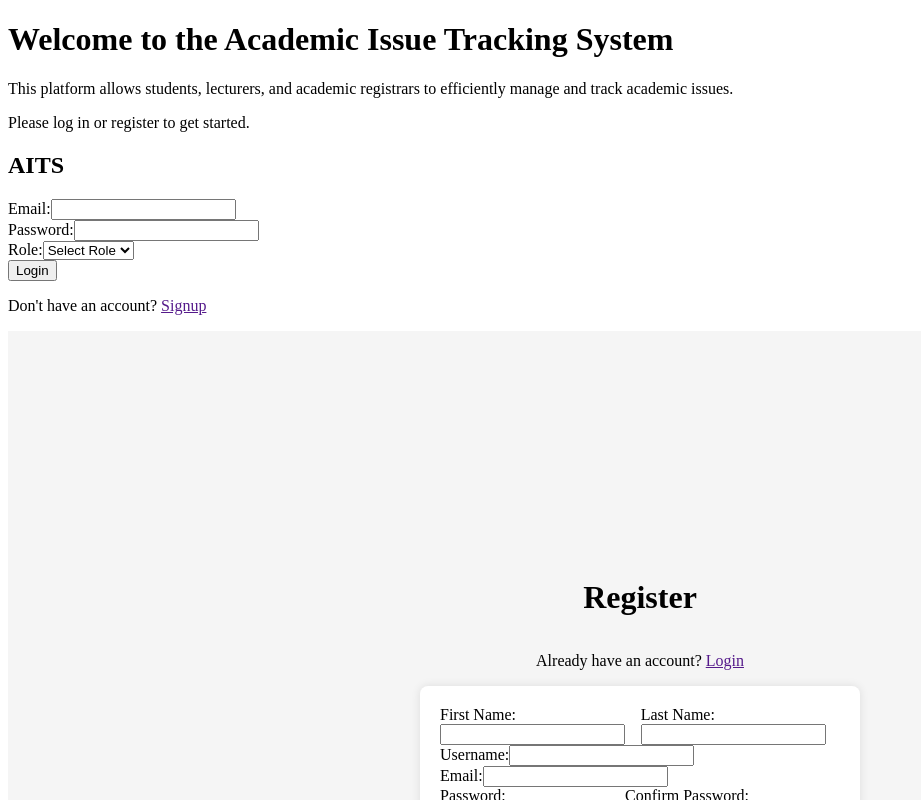
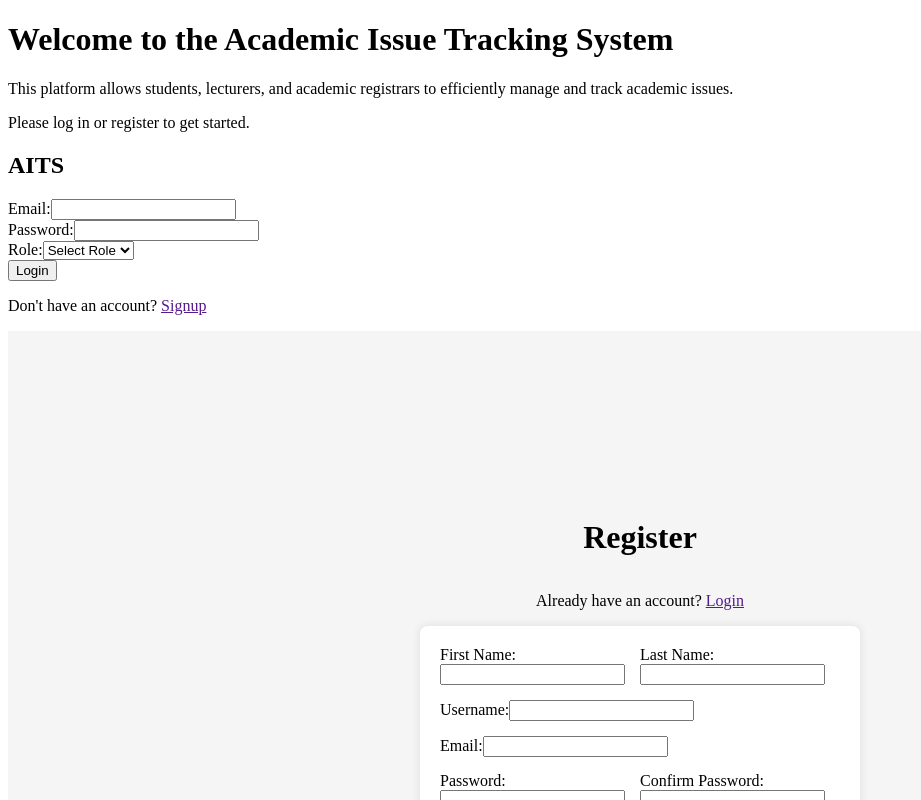
Before and after one commit to ArnoldPeterMukasa/AITS_GROUP_G, a React (Vite) app in the folder frontend_site/frontend/: page / in a window 1280 px wide. Shown: the top 800 px of the page, without its empty margins (0-921 px from the left). Built offline with nearby package versions, Linux system fonts and the light colour scheme.

Commit message:
register-container .form-group css

```diff
--- a/frontend_site/frontend/src/components/Register.css
+++ b/frontend_site/frontend/src/components/Register.css
@@ -24,3 +24,7 @@
     display: flex;
     justify-content: space-between;
 }
+.register-container .form-group {
+    margin-bottom: 15px;
+    flex: 1;
+}
```
